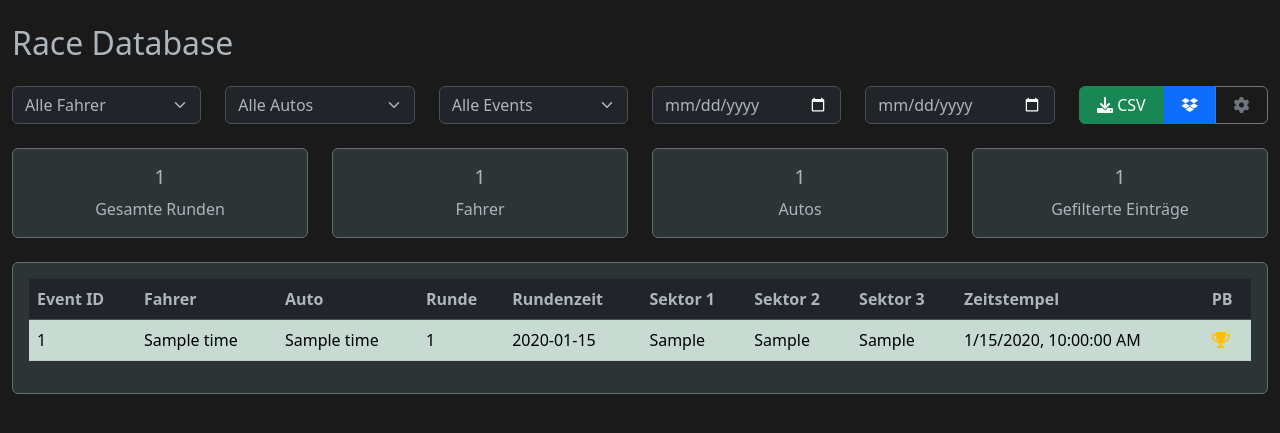
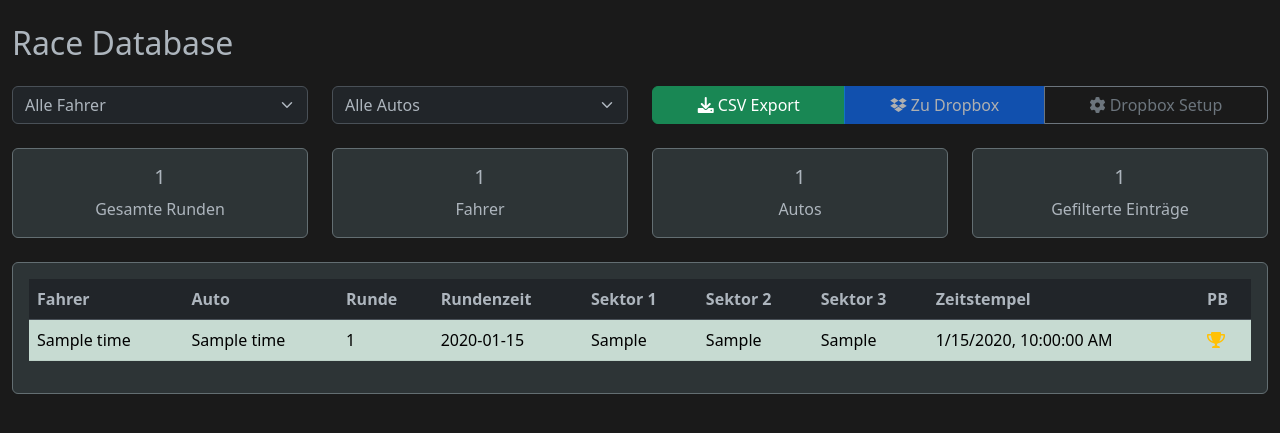
Before and after one commit to Lockeee86/SmartRace-LiveDashboard, a Flask app: page /database in a window 1280 px wide. Shown: the part 56-489 px from the top of the page. Run offline with Flask 3, Linux system fonts and the light colour scheme; tables that the repository leaves empty hold one stand-in row (values such as "Sample post"); some libraries are stand-ins or nearby versions.

Commit message:
Update database.html

```diff
--- a/templates/database.html
+++ b/templates/database.html
@@ -11,44 +11,30 @@
 
 <!-- Filter und Export Sektion -->
 <div class="row mb-4">
-    <div class="col-md-2">
-        <select id="driverFilter" class="form-select" onchange="filterLaps()">
+    <div class="col-md-3">
+        <select id="driverFilter" class="form-select">
             <option value="">Alle Fahrer</option>
         </select>
     </div>
-    <div class="col-md-2">
-        <select id="carFilter" class="form-select" onchange="filterLaps()">
+    <div class="col-md-3">
+        <select id="carFilter" class="form-select">
             <option value="">Alle Autos</option>
         </select>
     </div>
-    <!-- ✅ Event Filter -->
-    <div class="col-md-2">
-        <select id="eventFilter" class="form-select" onchange="filterLaps()">
-            <option value="">Alle Events</option>
-        </select>
-    </div>
-    <!-- ✅ NEU: Date Picker -->
-    <div class="col-md-2">
-        <input type="date" id="dateFilter" class="form-control" onchange="filterLaps()" placeholder="Von Datum">
-    </div>
-    <div class="col-md-2">
-        <input type="date" id="dateFilterEnd" class="form-control" onchange="filterLaps()" placeholder="Bis Datum">
-    </div>
-    <div class="col-md-2">
+    <div class="col-md-6">
         <div class="btn-group w-100" role="group">
             <button type="button" class="btn btn-success" onclick="exportCSV()">
-                <i class="fas fa-download"></i> CSV
+                <i class="fas fa-download"></i> CSV Export
             </button>
             <button type="button" class="btn btn-primary" onclick="exportDropbox()" id="dropboxBtn">
-                <i class="fab fa-dropbox"></i>
+                <i class="fab fa-dropbox"></i> Zu Dropbox
             </button>
             <button type="button" class="btn btn-outline-secondary" onclick="showDropboxConfig()">
-                <i class="fas fa-cog"></i>
+                <i class="fas fa-cog"></i> Dropbox Setup
             </button>
         </div>
     </div>
 </div>
-
 
 <!-- Export Status -->
 <div id="exportStatus" class="alert d-none" role="alert"></div>
@@ -98,7 +84,6 @@
                     <table class="table table-striped">
                         <thead>
                             <tr>
-                                <th>Event ID</th>
                                 <th>Fahrer</th>
                                 <th>Auto</th>
                                 <th>Runde</th>
@@ -165,37 +150,16 @@
 let currentData = [];
 let dropboxConfigured = false;
 
-// ✅ NEU: Events laden
-function loadEvents() {
-    fetch('/api/events')
-        .then(response => response.json())
-        .then(data => {
-            const eventSelect = document.getElementById('eventFilter');
-            eventSelect.innerHTML = '<option value="">Alle Events</option>';
-
-            data.forEach(event => {
-                const option = document.createElement('option');
-                option.value = event.event_id;
-                option.textContent = event.event_id;
-                eventSelect.appendChild(option);
-            });
-        })
-        .catch(error => {
-            console.error('Error loading events:', error);
-        });
-}
-
 function loadFilters() {
     fetch('/api/filters')
         .then(response => response.json())
         .then(data => {
             const driverSelect = document.getElementById('driverFilter');
             const carSelect = document.getElementById('carFilter');
-            const eventSelect = document.getElementById('eventFilter'); // ✅ NEU
 
+            // Clear existing options (except first)
             driverSelect.innerHTML = '<option value="">Alle Fahrer</option>';
             carSelect.innerHTML = '<option value="">Alle Autos</option>';
-            eventSelect.innerHTML = '<option value="">Alle Events</option>'; // ✅ NEU
 
             data.drivers.forEach(driver => {
                 const option = document.createElement('option');
@@ -211,61 +175,19 @@ function loadFilters() {
                 carSelect.appendChild(option);
             });
 
-            // ✅ NEU: Events laden
-            data.events.forEach(event => {
-                const option = document.createElement('option');
-                option.value = event;
-                option.textContent = event;
-                eventSelect.appendChild(option);
-            });
-
+            // Update statistics
             document.getElementById('totalDrivers').textContent = data.drivers.length;
             document.getElementById('totalCars').textContent = data.cars.length;
-            document.getElementById('totalEvents').textContent = data.events.length; // ✅ Falls du das anzeigen willst
         });
-}
-
-function filterLaps() {
-    const driverFilter = document.getElementById('driverFilter').value;
-    const carFilter = document.getElementById('carFilter').value;
-    const eventFilter = document.getElementById('eventFilter').value;
-    const dateFrom = document.getElementById('dateFilter').value;
-    const dateTo = document.getElementById('dateFilterEnd').value;
-
-    console.log('Filter Values:', {
-        driver: driverFilter,
-        car: carFilter,
-        event: eventFilter,
-        date_from: dateFrom,
-        date_to: dateTo
-    });
-
-    // URL Parameter aufbauen
-    let params = new URLSearchParams();
-    if (driverFilter) params.append('driver', driverFilter);
-    if (carFilter) params.append('car', carFilter);
-    if (eventFilter) params.append('event', eventFilter);
-    if (dateFrom) params.append('date_from', dateFrom);
-    if (dateTo) params.append('date_to', dateTo);
-
-    fetch(`/api/database?${params}`)
-        .then(response => response.json())
-        .then(data => {
-            console.log('API Response:', data);
-            displayLapTimes(data);
-        })
-        .catch(error => console.error('Filter error:', error));
 }
 
 function loadData() {
     const driverFilter = document.getElementById('driverFilter').value;
     const carFilter = document.getElementById('carFilter').value;
-    const eventFilter = document.getElementById('eventFilter').value; // ✅ NEU
 
     const params = new URLSearchParams();
     if (driverFilter) params.append('driver', driverFilter);
     if (carFilter) params.append('car', carFilter);
-    if (eventFilter) params.append('event', eventFilter); // ✅ NEU
 
     fetch(`/api/database?${params}`)
         .then(response => response.json())
@@ -279,7 +201,6 @@ function loadData() {
                 if (lap.is_pb) row.classList.add('table-success');
 
                 row.innerHTML = `
-                    <td>${lap.event_id || '-'}</td>
                     <td>${lap.driver || '-'}</td>
                     <td>${lap.car || '-'}</td>
                     <td>${lap.lap || '-'}</td>
@@ -294,8 +215,10 @@ function loadData() {
                 tbody.appendChild(row);
             });
 
+            // Update statistics
             document.getElementById('filteredRows').textContent = data.length;
 
+            // Get total laps count
             fetch('/api/database')
                 .then(response => response.json())
                 .then(allData => {
@@ -308,55 +231,17 @@ function loadData() {
         });
 }
 
-function displayLapTimes(data) {
-     const tableBody = document.getElementById('dataTable');
-
-    if (!tableBody) {
-        console.error('Table tbody not found!');
-        return;
-    }
-
-    // Tabelle leeren
-    tableBody.innerHTML = '';
-
-    // Neue Daten einfügen
-    data.forEach(lap => {
-        const row = document.createElement('tr');
-
-        // PB Highlight
-        if (lap.is_pb) {
-            row.classList.add('table-warning'); // Bootstrap Klasse für Highlight
-        }
-
-        row.innerHTML = `
-            <td>${lap.driver_name || 'Unbekannt'}</td>
-            <td>${lap.car_name || 'Unbekannt'}</td>
-            <td>${lap.track_name || 'Unbekannt'}</td>
-            <td>${lap.lap_time || 'N/A'}</td>
-            <td>${lap.sector_1 || 'N/A'}</td>
-            <td>${lap.sector_2 || 'N/A'}</td>
-            <td>${lap.sector_3 || 'N/A'}</td>
-            <td>${lap.event_type || 'N/A'}</td>
-            <td>${lap.timestamp ? new Date(lap.timestamp).toLocaleString() : 'N/A'}</td>
-            <td>${lap.is_pb ? '🏆' : ''}</td>
-        `;
-
-        tableBody.appendChild(row);
-    });
-}
-
 function exportCSV() {
     const driverFilter = document.getElementById('driverFilter').value;
     const carFilter = document.getElementById('carFilter').value;
-    const eventFilter = document.getElementById('eventFilter').value; // ✅ NEU
 
     const params = new URLSearchParams();
     if (driverFilter) params.append('driver', driverFilter);
     if (carFilter) params.append('car', carFilter);
-    if (eventFilter) params.append('event', eventFilter); // ✅ NEU
 
     showStatus('CSV Export wird erstellt...', 'info');
 
+    // Download CSV
     const link = document.createElement('a');
     link.href = `/api/export/csv?${params}`;
     link.download = `smartrace_export_${new Date().toISOString().slice(0, 19).replace(/:/g, '-')}.csv`;
@@ -369,18 +254,174 @@ function exportCSV() {
     }, 1000);
 }
 
-// ... alle anderen Funktionen bleiben gleich ...
+function exportDropbox() {
+    if (!dropboxConfigured) {
+        showStatus('Bitte konfiguriere zuerst Dropbox über das Setup.', 'warning');
+        showDropboxConfig();
+        return;
+    }
 
-// Event Listeners - ✅ NEU erweitern:
+    const driverFilter = document.getElementById('driverFilter').value;
+    const carFilter = document.getElementById('carFilter').value;
+
+    showStatus('Upload zu Dropbox...', 'info');
+
+    fetch('/api/dropbox/backup', {
+        method: 'POST',
+        headers: {
+            'Content-Type': 'application/json'
+        }
+    })
+    .then(response => response.json())
+    .then(data => {
+        if (data.success) {
+            let message = `✅ Export erfolgreich! ${data.records} Einträge zu Dropbox hochgeladen.<br>`;
+            message += `📁 Datei: backup_${new Date().toISOString().slice(0, 10)}.csv`;
+            showStatus(message, 'success');
+        } else {
+            showStatus(`❌ Export fehlgeschlagen: ${data.error}`, 'danger');
+        }
+    })
+    .catch(error => {
+        console.error('Error:', error);
+        showStatus('❌ Netzwerkfehler beim Dropbox Export', 'danger');
+    });
+}
+
+function showDropboxConfig() {
+    checkDropboxStatus();
+    const modal = new bootstrap.Modal(document.getElementById('dropboxModal'));
+    modal.show();
+}
+
+function checkDropboxStatus() {
+    fetch('/api/dropbox/test')
+        .then(response => response.json())
+        .then(data => {
+            dropboxConfigured = data.success;
+            const statusDiv = document.getElementById('dropboxStatus');
+
+            if (data.success) {
+                statusDiv.innerHTML = `<div class="alert alert-success">
+                    <i class="fas fa-check"></i> Dropbox ist verbunden<br>
+                    <strong>Account:</strong> ${data.account}
+                </div>`;
+                document.getElementById('dropboxBtn').disabled = false;
+            } else {
+                statusDiv.innerHTML = '<div class="alert alert-warning"><i class="fas fa-exclamation-triangle"></i> Dropbox nicht konfiguriert</div>';
+                document.getElementById('dropboxBtn').disabled = true;
+            }
+        })
+        .catch(error => {
+            console.error('Dropbox check error:', error);
+            dropboxConfigured = false;
+            document.getElementById('dropboxBtn').disabled = true;
+        });
+}
+
+// NEUE FUNKTIONEN - Verwenden die reparierte Backend API
+function saveDropboxConfig() {
+    const token = document.getElementById('dropboxToken').value.trim();
+
+    if (!token) {
+        alert('Bitte gib einen Access Token ein.');
+        return;
+    }
+
+    const statusDiv = document.getElementById('dropboxStatus');
+    statusDiv.innerHTML = '<div class="alert alert-info">Konfiguration wird gespeichert...</div>';
+
+    fetch('/api/dropbox/setup', {
+        method: 'POST',
+        headers: {
+            'Content-Type': 'application/json'
+        },
+        body: JSON.stringify({
+            token: token
+        })
+    })
+    .then(response => response.json())
+    .then(data => {
+        if (data.success) {
+            dropboxConfigured = true;
+            document.getElementById('dropboxBtn').disabled = false;
+
+            statusDiv.innerHTML = `<div class="alert alert-success">
+                <i class="fas fa-check"></i> Erfolgreich verbunden!<br>
+                <strong>Nachricht:</strong> ${data.message}
+            </div>`;
+
+            showStatus('Dropbox erfolgreich konfiguriert!', 'success');
+
+            // Token löschen für Sicherheit
+            document.getElementById('dropboxToken').value = '';
+
+            // Modal nach 2 Sekunden schließen
+            setTimeout(() => {
+                const modal = bootstrap.Modal.getInstance(document.getElementById('dropboxModal'));
+                modal.hide();
+            }, 2000);
+        } else {
+            statusDiv.innerHTML = `<div class="alert alert-danger">
+                <i class="fas fa-exclamation-triangle"></i> Konfiguration fehlgeschlagen: ${data.error}
+            </div>`;
+        }
+    })
+    .catch(error => {
+        console.error('Error:', error);
+        statusDiv.innerHTML = '<div class="alert alert-danger">Netzwerkfehler bei der Konfiguration</div>';
+    });
+}
+
+function testDropboxConnection() {
+    const statusDiv = document.getElementById('dropboxStatus');
+    statusDiv.innerHTML = '<div class="alert alert-info">Verbindung wird getestet...</div>';
+
+    fetch('/api/dropbox/test')
+        .then(response => response.json())
+        .then(data => {
+            if (data.success) {
+                dropboxConfigured = true;
+                statusDiv.innerHTML = `<div class="alert alert-success">
+                    <i class="fas fa-check"></i> ✅ Verbindung erfolgreich!<br>
+                    <strong>Account:</strong> ${data.account}
+                </div>`;
+                document.getElementById('dropboxBtn').disabled = false;
+            } else {
+                dropboxConfigured = false;
+                statusDiv.innerHTML = `<div class="alert alert-danger">
+                    <i class="fas fa-times"></i> ❌ Verbindung fehlgeschlagen: ${data.error}
+                </div>`;
+                document.getElementById('dropboxBtn').disabled = true;
+            }
+        })
+        .catch(error => {
+            console.error('Test error:', error);
+            statusDiv.innerHTML = '<div class="alert alert-danger">Netzwerkfehler beim Test</div>';
+        });
+}
+
+function showStatus(message, type) {
+    const statusDiv = document.getElementById('exportStatus');
+    statusDiv.className = `alert alert-${type}`;
+    statusDiv.innerHTML = message;
+    statusDiv.classList.remove('d-none');
+
+    // Auto-hide nach 5 Sekunden (außer bei Fehlern)
+    if (type !== 'danger') {
+        setTimeout(() => {
+            statusDiv.classList.add('d-none');
+        }, 5000);
+    }
+}
+
+// Event Listeners
 document.getElementById('driverFilter').addEventListener('change', loadData);
 document.getElementById('carFilter').addEventListener('change', loadData);
-document.getElementById('eventFilter').addEventListener('change', loadData); // ✅ NEU
 
-// Initial load - ✅ erweitern:
+// Initial load
 loadFilters();
-loadEvents(); // ✅ NEU
 loadData();
 checkDropboxStatus();
 </script>
-
 {% endblock %}
```
